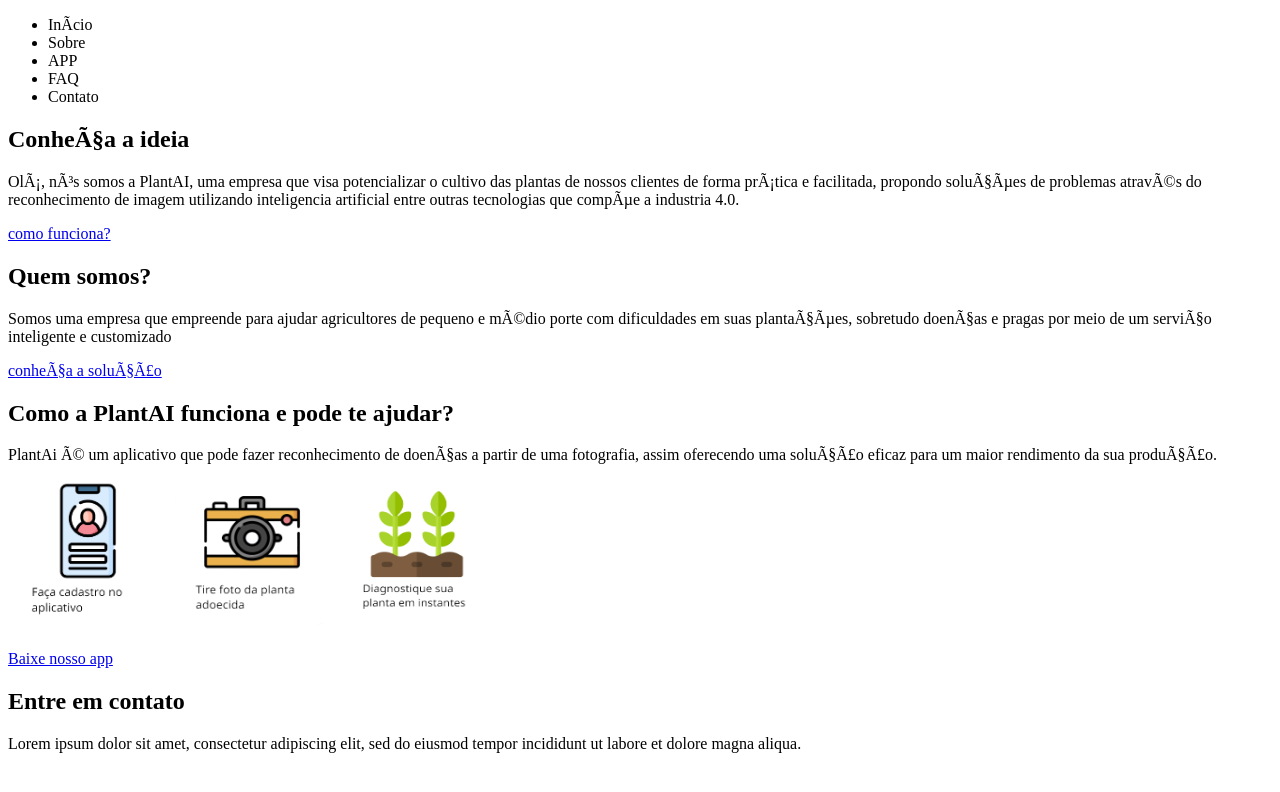
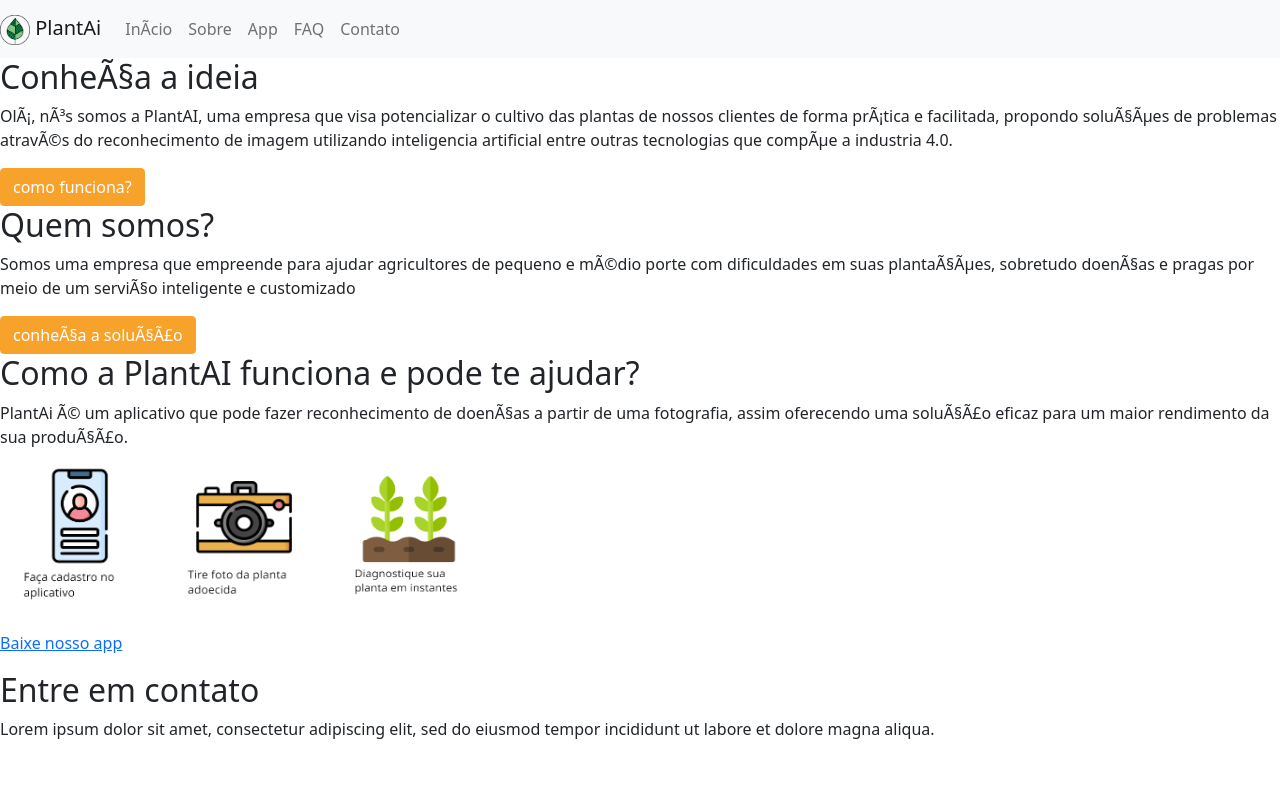
Before and after one commit to Wanghley/PlantAI, a plain HTML site: page index.html in a window 1280 px wide. Drawn offline with nearby package versions, Linux system fonts and the light colour scheme.

Commit message:
Estilização da navbar e botões

```diff
--- a/index.html
+++ b/index.html
@@ -5,45 +5,65 @@
 <meta content=“width=device-width, initial-scale=1, maximum-scale=1” name=“viewport”>
 <title>PlantAI</title>
 
+<link href="https://cdn.jsdelivr.net/npm/bootstrap@5.0.0-beta1/dist/css/bootstrap.min.css" rel="stylesheet" integrity="sha384-giJF6kkoqNQ00vy+HMDP7azOuL0xtbfIcaT9wjKHr8RbDVddVHyTfAAsrekwKmP1" crossorigin="anonymous">
+<link rel="stylesheet" href="style.css">
 <!-- links e scripts -->
 <!--  <link href=“css/seu-stylesheet.css” rel=“stylesheet”/>
  <script src=“scripts/seu-script.js”></script> -->
+ <script src="https://cdn.jsdelivr.net/npm/bootstrap@5.0.0-beta1/dist/js/bootstrap.bundle.min.js" integrity="sha384-ygbV9kiqUc6oa4msXn9868pTtWMgiQaeYH7/t7LECLbyPA2x65Kgf80OJFdroafW" crossorigin="anonymous" async></script>
 </head>
 <body>
-<header>
-<nav>
-<ul>
-<li>Início</li>
-<li>Sobre</li>
-<li>APP</li>
-<li>FAQ</li>
-<li>Contato</li>
-</ul>
-</nav>
-</header>
+    <nav class="navbar navbar-expand-lg navbar-light bg-light">
+        <a class="navbar-brand" href="#">
+            <img src="imagens/logo.png" width="30" height="30" alt="">
+            PlantAi
+        </a>
+        <button class="navbar-toggler" type="button" data-toggle="collapse" data-target="#navbarSupportedContent" aria-controls="navbarSupportedContent" aria-expanded="false" aria-label="Toggle navigation">
+          <span class="navbar-toggler-icon"></span>
+        </button>
 
-<section>
-<article>
+        <div class="collapse navbar-collapse" id="navbarSupportedContent">
+          <ul class="navbar-nav mr-auto">
+            <li class="nav-item">
+              <a class="nav-link" href="#">Início</a>
+            </li>
+            <li class="nav-item">
+                <a class="nav-link" href="#">Sobre</a>
+              </li>
+            <li class="nav-item">
+                <a class="nav-link" href="#">App</a>
+            </li>
+            <li class="nav-item">
+                <a class="nav-link" href="#">FAQ</a>
+            </li>
+            <li class="nav-item">
+                <a class="nav-link" href="#">Contato</a>
+            </li>
+
+        </div>
+      </nav>
+
+
+<article id="conheca">
 
 <h2>Conheça a ideia</h2>
 
-<header></header>
 <p>Olá, nós somos a PlantAI, uma empresa que visa potencializar o cultivo das plantas de nossos clientes de forma prática e facilitada, propondo soluções de problemas através do reconhecimento de imagem utilizando inteligencia artificial entre outras tecnologias que compõe a industria 4.0.</p>
 
-<p> <a href=“#”>como funciona?</a> </p>
+<button type="button" class="btn btn-primary" >como funciona?</button>
 </article>
 
-<article>
-<header>
+<article id="quem_somos">
 <h2>Quem somos?</h2>
 <p>Somos uma empresa que empreende para ajudar agricultores de pequeno e médio porte com dificuldades em suas plantações, sobretudo doenças e pragas por meio de um serviço inteligente e customizado</p>
 
-<p><a href=“#”>conheça a solução</a></p>
-</header>
+<button type="button" class="btn btn-primary" >conheça a solução</button>
+
+
 </article>
 
-<article>
-<header>
+<article id="como_funciona">
+
 <h2>Como a PlantAI funciona e pode te ajudar?</h2>
 <p> PlantAi é um aplicativo que pode fazer reconhecimento de doenças a partir de uma fotografia, assim oferecendo uma solução eficaz para um maior rendimento da sua produção.</p>
 
@@ -58,15 +78,9 @@
 </span>
 
 <p><a href=PlayStore.png>Baixe nosso app</a></p>
-</header>
+
 
 </article>
-
-
-
-
-
-</section>
 
 
 
@@ -75,10 +89,16 @@
 
 
 
-<aside>
+
+
+
+
+
+
+<article>
 <h2>Entre em contato</h2>
 <p>Lorem ipsum dolor sit amet, consectetur adipiscing elit, sed do eiusmod tempor incididunt ut labore et dolore magna aliqua.</p>
-</aside>
+</article>
 
 <footer>
 <p><!-- (Copyright) -->
--- /dev/null
+++ b/style.css
@@ -0,0 +1,4 @@
+button{
+    background-color: #F7A22B !important;
+    border-color: #F7A22B !important;
+}
```
Also changed, not shown: imagens/google-play-badge.png (added), imagens/logo.png (added).
